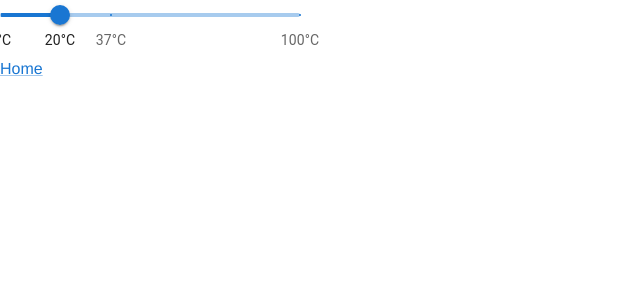
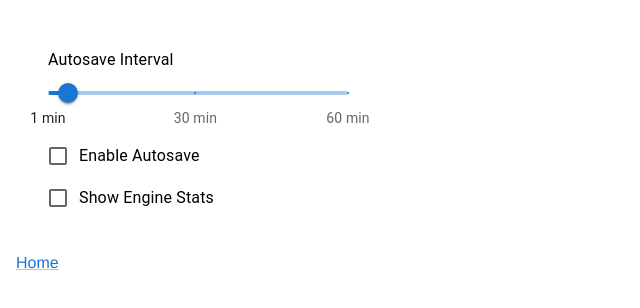
Before and after one commit to MartinFournier/orbitaldelta, a React app: page /settings in a window 1280 px wide. Shown: the top 308 px of the page, without its empty margins (0-640 px from the left). Built offline with nearby package versions, Linux system fonts and the light colour scheme; what redux-persist-transform-compress would draw is missing.

Commit message:
feat: handle current settings

```diff
--- /dev/null
+++ b/src/app/common/AppCheckbox.tsx
@@ -0,0 +1,10 @@
+import { Checkbox, CheckboxProps, FormControlLabel } from '@mui/material';
+import * as React from 'react';
+
+interface AppCheckboxProps extends CheckboxProps {
+  label: string;
+}
+
+export function AppCheckbox({ label, ...otherProps }: AppCheckboxProps) {
+  return <FormControlLabel control={<Checkbox {...otherProps} />} label={label} />;
+}
--- a/src/app/engine/EngineInfo.tsx
+++ b/src/app/engine/EngineInfo.tsx
@@ -20,6 +20,7 @@ export function EngineInfo({ timings }: EngineInfoProps) {
   if (!engineTimings) return <></>;
   return (
     <>
+      <br />
       Engine Load Time: {engineTimings.startedOn}
       <br />
       Current Frame Time: {engineTimings.currentFrameTime}
--- a/src/app/settings/Autosave.tsx
+++ b/src/app/settings/Autosave.tsx
@@ -1,41 +1,66 @@
-import * as React from 'react';
+import React, { useState } from 'react';
 import Box from '@mui/material/Box';
 import Slider from '@mui/material/Slider';
-
-const marks = [
-  {
-    value: 0,
-    label: '0°C',
-  },
-  {
-    value: 20,
-    label: '20°C',
-  },
-  {
-    value: 37,
-    label: '37°C',
-  },
-  {
-    value: 100,
-    label: '100°C',
-  },
-];
-
-function valuetext(value: number) {
-  return `${value}°C`;
-}
+import { AppCheckbox } from 'app/common/AppCheckbox';
+import { selectAutosaveEnabled, selectAutosaveFrequencyMins } from './slice/selectors';
+import { settingsActions, AutosavePayload } from './slice';
+import { useAppDispatch, useAppSelector } from 'store/hooks';
+import { Typography } from '@mui/material';
 
 export default function AutosaveSlider() {
+  const dispatch = useAppDispatch();
+  const autosaveEnabled = useAppSelector(selectAutosaveEnabled);
+  const autosaveFrequency = useAppSelector(selectAutosaveFrequencyMins);
+  const [frequency, setFrequency] = useState(autosaveFrequency);
+
+  const handleChangeAutosave = (e: React.ChangeEvent<HTMLInputElement>, checked: boolean) => {
+    const payload: AutosavePayload = {
+      autosaveEnabled: checked,
+      autosaveFrequencyMinutes: autosaveFrequency,
+    };
+    dispatch(settingsActions.changeAutosave(payload));
+  };
+
+  const handleChangeFrequency = (e: React.SyntheticEvent | Event, value: number | number[]) => {
+    setFrequency(value as number);
+  };
+
+  const handleCommitFrequency = (e: React.SyntheticEvent | Event, value: number | number[]) => {
+    const payload: AutosavePayload = {
+      autosaveEnabled,
+      autosaveFrequencyMinutes: value as number,
+    };
+    dispatch(settingsActions.changeAutosave(payload));
+  };
+
   return (
     <Box sx={{ width: 300 }}>
+      <Typography gutterBottom>Autosave Interval</Typography>
       <Slider
-        aria-label="Custom marks"
-        defaultValue={20}
-        getAriaValueText={valuetext}
-        step={10}
+        aria-label="Autosave Interval"
+        step={1}
+        min={1}
+        max={60}
         valueLabelDisplay="auto"
-        marks={marks}
+        value={frequency}
+        marks={[
+          {
+            value: 1,
+            label: '1 min',
+          },
+          {
+            value: 30,
+            label: '30 min',
+          },
+          {
+            value: 60,
+            label: '60 min',
+          },
+        ]}
+        onChange={handleChangeFrequency}
+        onChangeCommitted={handleCommitFrequency}
       />
+      <AppCheckbox label="Enable Autosave" value={autosaveEnabled} onChange={handleChangeAutosave} />
     </Box>
   );
 }
--- a/src/app/settings/Settings.tsx
+++ b/src/app/settings/Settings.tsx
@@ -1,6 +1,13 @@
+import { Box } from '@mui/material';
 import React from 'react';
 import AutosaveSlider from './Autosave';
+import { ShowEngineStats } from './ShowEngineStats';
 
 export function Settings() {
-  return <AutosaveSlider />;
+  return (
+    <Box sx={{ p: 4 }}>
+      <AutosaveSlider />
+      <ShowEngineStats />
+    </Box>
+  );
 }
--- /dev/null
+++ b/src/app/settings/ShowEngineStats.tsx
@@ -0,0 +1,16 @@
+import { AppCheckbox } from 'app/common/AppCheckbox';
+import { engineAction } from 'app/engine/slice';
+import { selectShowEngineStats } from 'app/engine/slice/selectors';
+import * as React from 'react';
+import { useAppDispatch, useAppSelector } from 'store/hooks';
+
+export function ShowEngineStats() {
+  const dispatch = useAppDispatch();
+  const showEngineStats = useAppSelector(selectShowEngineStats);
+
+  const onChange = (evt: React.ChangeEvent<HTMLInputElement>, checked: boolean) => {
+    dispatch(engineAction.changeShowEngineStats(checked));
+  };
+
+  return <AppCheckbox label="Show Engine Stats" value={showEngineStats} onChange={onChange} />;
+}
--- a/src/app/settings/slice/index.ts
+++ b/src/app/settings/slice/index.ts
@@ -7,7 +7,7 @@ export const initialState = {
 
 export type SettingsState = typeof initialState;
 
-declare type AutosavePayload = Pick<SettingsState, 'autosaveEnabled'> & {
+export declare type AutosavePayload = Pick<SettingsState, 'autosaveEnabled'> & {
   autosaveFrequencyMinutes: number;
 };
 
@@ -17,7 +17,7 @@ const slice = createSlice({
   reducers: {
     changeAutosave(state, action: PayloadAction<AutosavePayload>) {
       state.autosaveEnabled = action.payload.autosaveEnabled;
-      state.autosaveFrequencyMs = action.payload.autosaveFrequencyMinutes / (1000 * 60);
+      state.autosaveFrequencyMs = action.payload.autosaveFrequencyMinutes * (1000 * 60);
     },
   },
 });
--- a/src/app/settings/slice/selectors.ts
+++ b/src/app/settings/slice/selectors.ts
@@ -9,4 +9,8 @@ export const selectAutosave = createSelector([domain], state => ({
   frequencyMs: state.autosaveFrequencyMs,
 }));
 
+export const selectAutosaveEnabled = createSelector([domain], state => state.autosaveEnabled);
+
+export const selectAutosaveFrequencyMins = createSelector([domain], state => state.autosaveFrequencyMs / (1000 * 60));
+
 export type SelectAutosaveType = ReturnType<typeof selectAutosave>;
--- a/src/styles/global-styles.ts
+++ b/src/styles/global-styles.ts
@@ -14,6 +14,7 @@ export const GlobalStyle = createGlobalStyle`
   #root {
     min-height: 100%;
     min-width: 100%;
+    padding: 1em;
   }
 
   p,
```
Also changed, not shown: 1 other file (tests, documents, lock files or other folders).
